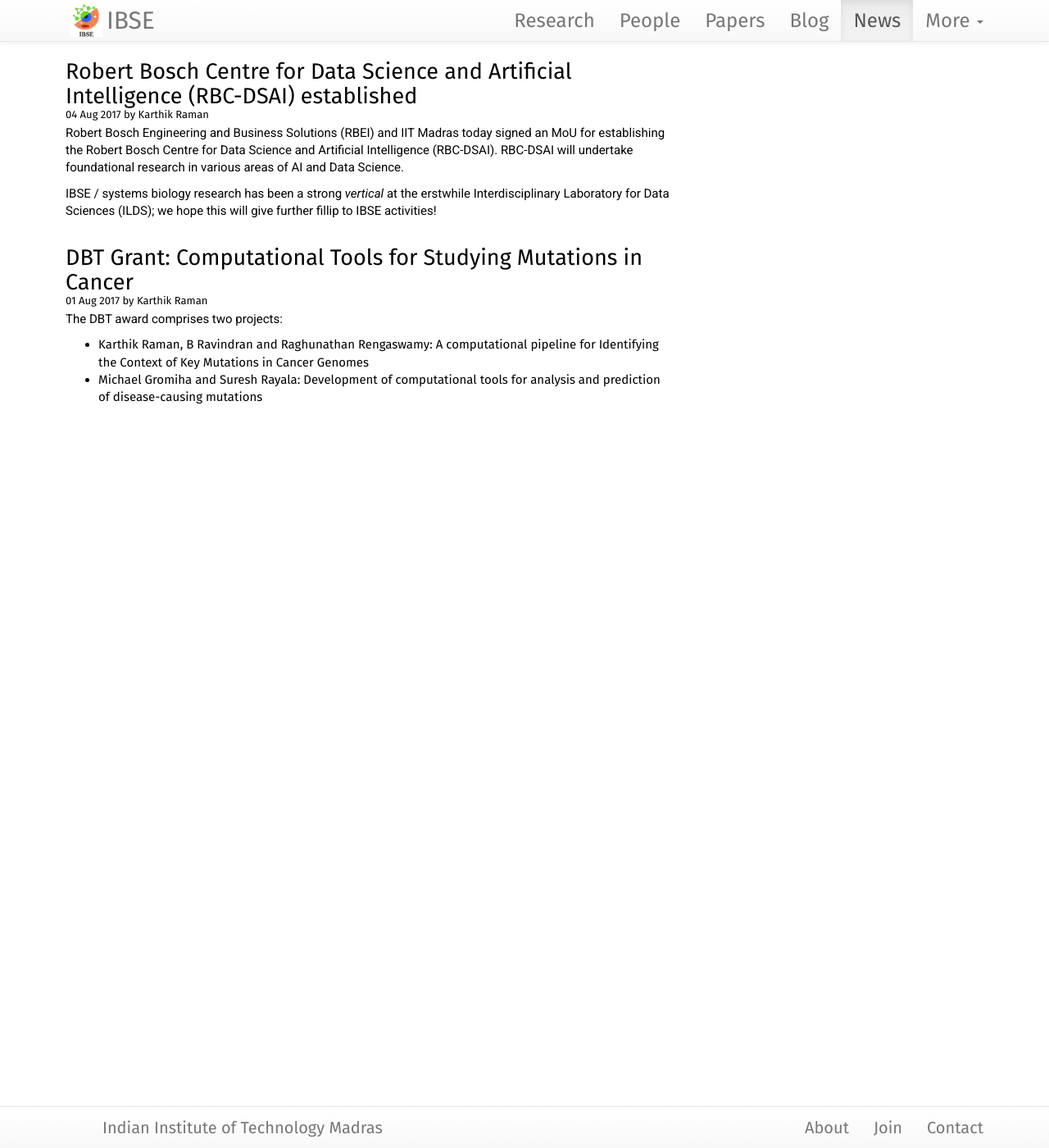
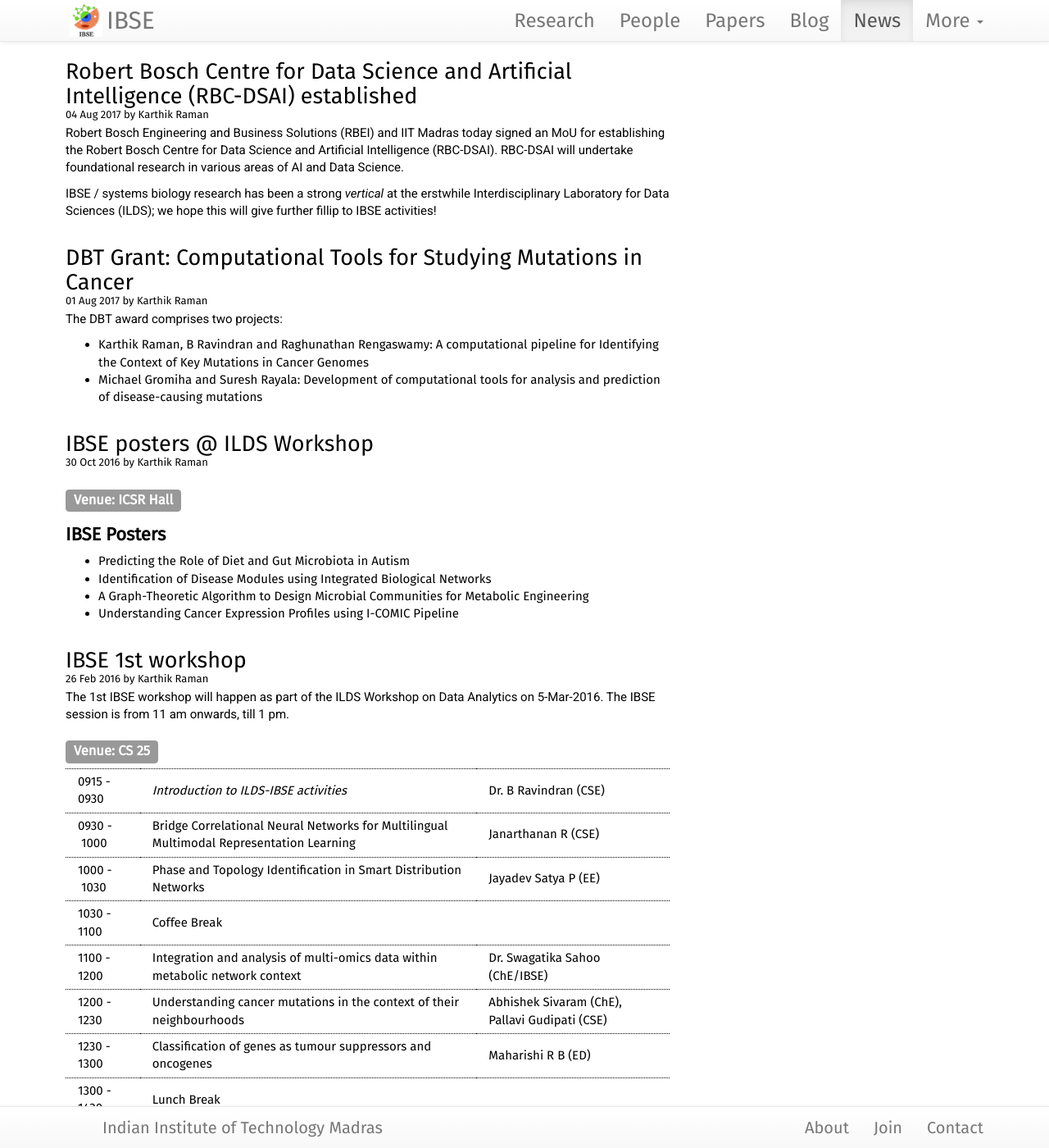
Before and after one commit to philge/ibse-iitm.github.io, a Jekyll site: the page built from news/index.html, in a window 1280 px wide and 1400 px high, scrolled down 943 px. Shown: the whole window at 82% size. Built offline with Jekyll 4.4.1, drawn with Linux system fonts in a browser that asks for light colours; nearby versions of some CDN libraries; some of the changed text lies outside the part shown.

Commit message:
more news

```diff
--- /dev/null
+++ b/news/_posts/2016-02-26-IBSE-workshop-01.md
@@ -0,0 +1,23 @@
+---
+layout: news
+title: "IBSE 1st workshop"
+author: "Karthik Raman"
+author_handle: kraman
+image: /assets/images/news/default-news.png
+category: news
+tags: [workshop]
+brief: The 1st IBSE workshop will happen as part of the ILDS Workshop on Data Analytics on 5-Mar-2016 in CS 25. <a href="/news/IBSE-workshop">Schedule</a>
+---
+The 1st IBSE workshop will happen as part of the ILDS Workshop on Data Analytics on 5-Mar-2016. The IBSE session is from 11 am onwards, till 1 pm.
+
+<h2><span class =" label label-default">Venue: CS 25</span></h2>
+
+0915 - 0930 | *Introduction to ILDS-IBSE activities* | Dr. B Ravindran (CSE)
+0930&nbsp;-&nbsp;1000 | Bridge Correlational Neural Networks for Multilingual Multimodal Representation Learning | Janarthanan R (CSE)
+1000&nbsp;-&nbsp;1030 | Phase and Topology Identification in Smart Distribution Networks | Jayadev Satya P (EE)
+1030 - 1100 | Coffee Break
+1100 - 1200 | Integration and analysis of multi-omics data within metabolic network context | Dr. Swagatika Sahoo (ChE/IBSE)
+1200 - 1230 | Understanding cancer mutations in the context of their neighbourhoods | Abhishek Sivaram (ChE), Pallavi Gudipati (CSE)
+1230 - 1300 | Classification of genes as tumour suppressors and oncogenes | Maharishi R B (ED)
+1300 - 1430 | Lunch Break
+{:.mbtablestyle}
--- /dev/null
+++ b/news/_posts/2016-10-30-IBSE-at-ILDS-workshop.md
@@ -0,0 +1,18 @@
+---
+layout: news
+title: "IBSE posters @ ILDS Workshop"
+author: "Karthik Raman"
+author_handle: kraman
+image: /assets/images/news/default-news.png
+category: news
+tags: [workshop]
+brief: We have a few IBSE posters at the ILDS workshop on 1-Nov-16.
+---
+<h2><span class =" label label-default">Venue: ICSR Hall</span></h2>
+
+## IBSE Posters
+
+- Predicting the Role of Diet and Gut Microbiota in Autism
+- Identification of Disease Modules using Integrated Biological Networks
+- A Graph-Theoretic Algorithm to Design Microbial Communities for Metabolic Engineering
+- Understanding Cancer Expression Profiles using I-COMIC Pipeline
--- /dev/null
+++ b/news/_posts/2017-09-01-IBSE-workshop-02.md
@@ -0,0 +1,26 @@
+---
+layout: news
+title: "IBSE 2nd workshop"
+author: "Malvika S"
+author_handle: "malvika"
+image: /assets/images/news/default-news.png
+category: news
+tags: [workshop]
+brief: The 2nd IBSE in-house workshop will happen on 9-Sep-2017 in BT Seminar Hall. <a href="/news/IBSE-workshop">Schedule</a>
+---
+IBSE in-house workshop to be held on 9-September-2017.
+
+<h2><span class =" label label-default">Venue: BT Seminar Hall</span></h2>
+
+| 0930&nbsp;-&nbsp;1015 | Role of gut microbiota in autism | Swagatika Sahoo |
+| 1015 - 1030 | Coffee break |  |
+| 1030 - 1045 | Mining evolutionary gene expression patterns in mammalian tissues | Gaurav Bilolikar   |
+| 1045 - 1100 | Quantifying Microscopic Pathway Heterogeneity in Protein Folding  | Soundhara Rajan G  |
+| 1100 - 1115 | Understanding the evolutionary design principles underlying metabolism | Gayathri S |
+| 1115 - 1130 | Rational development of microbial consortia for metabolic engineering | Aarthi Ravikrishnan |
+| 1130 - 1145 | Mapping microRNA gene regulatory network to understand its role in cervical cancer | Ashley Xavier |
+| 1145 - 1200 | Disease Module Identification in Biological Networks | Beethika Tripathi |
+| 1200 - 1215 | Understanding redundancies in metabolic networks through synthetic lethals | Omkar Mohite |
+| 1215 - 1230 | Novel sequence-based and network-based approaches to predict essential genes across diverse organisms| Karthik Azhagesan |
+| 1230 - 1245 | Prediction of tumour supressor genes and oncogenes from data | Malvika Sudhakar |
+{:.mbtablestyle}
--- a/news/_posts/2017-09-01-IBSE-workshop.md
+++ /dev/null
@@ -1,26 +0,0 @@
----
-layout: news
-title: "IBSE in-house workshop"
-author: "Malvika S"
-author_handle: "malvika"
-image: /assets/images/news/default-news.png
-category: news
-tags: [workshop]
-brief: The 2nd IBSE in-house workshop will happen on 9-Sep-2017 in BT Seminar Hall. <a href="/news/IBSE-workshop">Schedule</a>
----
-IBSE in-house workshop to be held on 9-September-2017.
-
-<h2><span class =" label label-default">Venue: BT Seminar Hall</span></h2>
-
-| 0930&nbsp;-&nbsp;1015 | Role of gut microbiota in autism | Swagatika Sahoo |
-| 1015 - 1030 | Coffee break |  |
-| 1030 - 1045 | Mining evolutionary gene expression patterns in mammalian tissues | Gaurav Bilolikar   |
-| 1045 - 1100 | Quantifying Microscopic Pathway Heterogeneity in Protein Folding  | Soundhara Rajan G  |
-| 1100 - 1115 | Understanding the evolutionary design principles underlying metabolism | Gayathri S |
-| 1115 - 1130 | Rational development of microbial consortia for metabolic engineering | Aarthi Ravikrishnan |
-| 1130 - 1145 | Mapping microRNA gene regulatory network to understand its role in cervical cancer | Ashley Xavier |
-| 1145 - 1200 | Disease Module Identification in Biological Networks | Beethika Tripathi |
-| 1200 - 1215 | Understanding redundancies in metabolic networks through synthetic lethals | Omkar Mohite |
-| 1215 - 1230 | Novel sequence-based and network-based approaches to predict essential genes across diverse organisms| Karthik Azhagesan |
-| 1230 - 1245 | Prediction of tumour supressor genes and oncogenes from data | Malvika Sudhakar |
-{:.mbtablestyle}
```
Also changed, not shown: news/_posts/2017-08-01-DBT-Grant.md (+1 -1 lines), news/_posts/2017-08-04-RBC-DSAI.md (+1 -1 lines).
